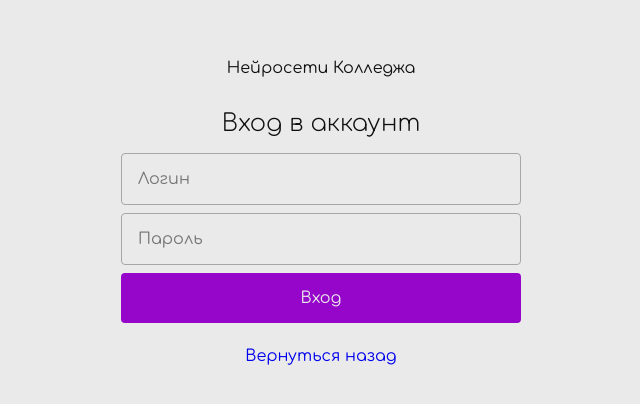
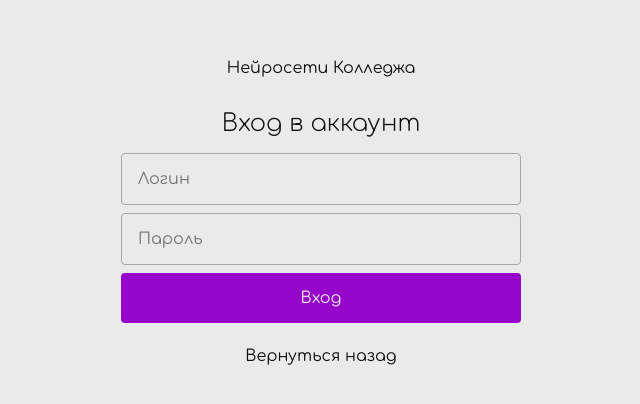
Before and after one commit to NeurNet/Neur.Client.Web, a React (Vite) app: page /login in a window 1280 px wide. Shown: the part 196-600 px from the top of the page, without its empty margins (319-959 px from the left). Built offline with nearby package versions, Linux system fonts and the light colour scheme; no server answers.

Commit message:
Fix component/styles folder structure

```diff
--- a/src/pages/Login.tsx
+++ b/src/pages/Login/index.tsx
@@ -47,7 +47,9 @@ function Login() {
           Вход
         </button>
       </form>
-      <Link to="/">Вернуться назад</Link>
+      <Link to="/" className="link">
+        Вернуться назад
+      </Link>
     </div>
   );
 }
--- a/src/pages/ModelList.module.scss
+++ b/src/pages/ModelList/ModelList.module.scss
@@ -1,3 +1,5 @@
+@use '@/assets/styles/vars';
+
 .models {
   display: flex;
   flex-wrap: wrap;
--- a/src/pages/ModelList.tsx
+++ b/src/pages/ModelList/index.tsx
@@ -1,6 +1,5 @@
 import { useEffect, useState } from 'react';
 import { fetchModels, type Model } from '@/utils/models';
-import Header from '@/components/Header';
 import ModelCard from '@/components/ModelCard';
 import classes from './ModelList.module.scss';
 
@@ -17,15 +16,16 @@ function ModelList() {
       .finally(() => setModelsLoading(false));
   }, []);
 
+  if (modelsLoading) {
+    return <span>Загрузка...</span>;
+  }
+
   return (
     <div>
-      <Header />
+      <h2>Список моделей:</h2>
+
       <div className={classes.models}>
-        {modelsLoading ? (
-          <span>Загрузка...</span>
-        ) : (
-          error ?? models.map((model) => <ModelCard model={model} key={model.id} />)
-        )}
+        {error ?? models.map((model) => <ModelCard model={model} key={model.id} />)}
       </div>
     </div>
   );
```
Also changed, not shown: src/pages/Chat/Chat.module.scss (renamed from src/pages/Chat.module.scss), src/pages/Chat/index.tsx (renamed from src/pages/Chat.tsx), src/pages/Login/Login.module.scss (renamed from src/pages/Login.module.scss).
